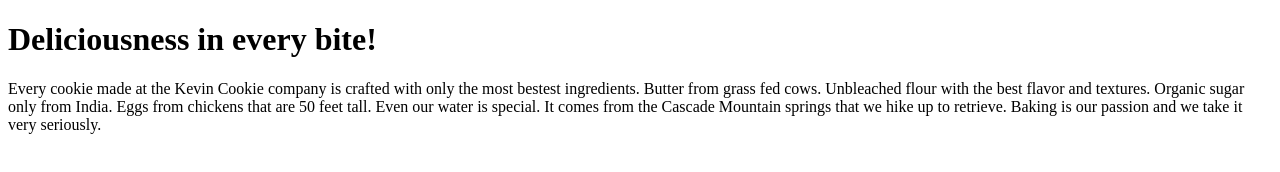
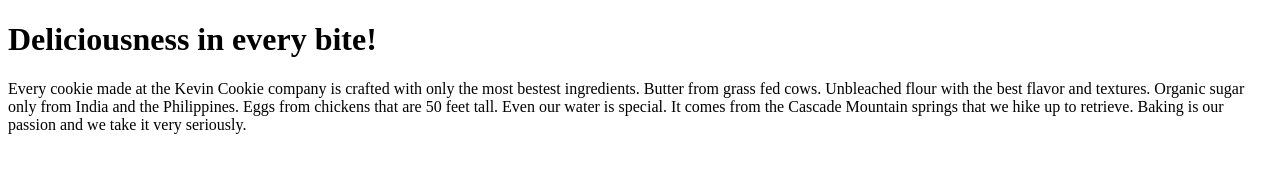
Before and after one commit to infiniterobin/cookiecolearning, a plain HTML site: page index.htm in a window 1280 px wide. Drawn offline with Linux system fonts and the light colour scheme.

Commit message:
Update index.htm

```diff
--- a/index.htm
+++ b/index.htm
@@ -4,7 +4,7 @@
 
 <h1>Deliciousness in every bite!</h1>
 
-<p>Every cookie made at the Kevin Cookie company is crafted with only the most bestest ingredients. Butter from grass fed cows. Unbleached flour with the best flavor and textures. Organic sugar only from India. Eggs from chickens that are 50 feet tall. Even our water is special. It comes from the Cascade Mountain springs that we hike up to retrieve. Baking is our passion and we take it very seriously.</p>
+<p>Every cookie made at the Kevin Cookie company is crafted with only the most bestest ingredients. Butter from grass fed cows. Unbleached flour with the best flavor and textures. Organic sugar only from India and the Philippines. Eggs from chickens that are 50 feet tall. Even our water is special. It comes from the Cascade Mountain springs that we hike up to retrieve. Baking is our passion and we take it very seriously.</p>
 
 
 </body>
```
